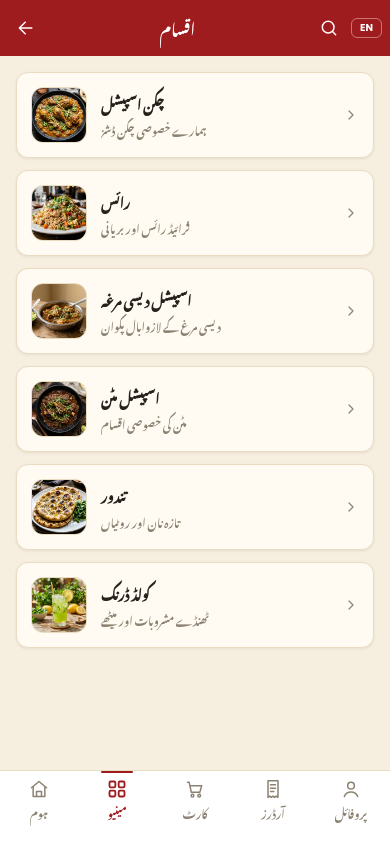
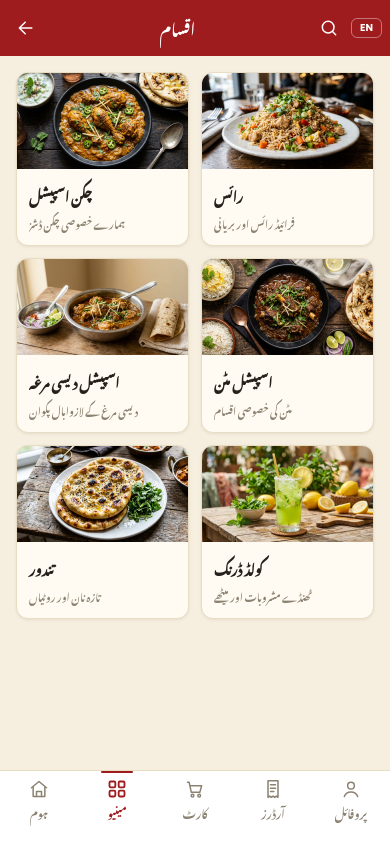
Before and after one commit to shahzaib106-web/Al-Aziz, a Next.js app: page /categories in a window 390 px wide. Built offline with nearby package versions, Linux system fonts and the light colour scheme; a web font is replaced by a local one.

Commit message:
Mobile menu as card grid; tiles show Half/Full prices exactly like the printed menu card; verified all 33 items & prices per category

```diff
--- a/app/categories/page.js
+++ b/app/categories/page.js
@@ -24,15 +24,19 @@ export default function Categories() {
             </Link>
           }
         />
-        <div className="p-4 grid grid-cols-1 md:grid-cols-2 lg:grid-cols-3 gap-3">
+        {/* Card-style category grid (never rows) */}
+        <div className="p-4 grid grid-cols-2 md:grid-cols-3 lg:grid-cols-4 gap-3">
           {cats.map((c) => (
-            <Link key={c.id} href={`/menu?cat=${c.id}`} className="card p-3.5 flex items-center gap-3.5 hover:border-maroon/40 hover:shadow-md transition group">
-              <img src={c.image} alt={c.en} className="w-14 h-14 rounded-xl object-cover border border-[#E8DCC3] shrink-0" />
-              <div className="flex-1 min-w-0">
+            <Link
+              key={c.id}
+              href={`/menu?cat=${c.id}`}
+              className="card overflow-hidden flex flex-col hover:border-maroon/40 hover:shadow-md hover:-translate-y-0.5 active:scale-[.98] transition select-none"
+            >
+              <img src={c.image} alt={c.en} className="w-full h-24 md:h-32 object-cover" />
+              <div className="p-3 flex flex-col gap-1 flex-1">
                 <div className={`${isUr ? 'urdu leading-relaxed' : ''} text-[13px] font-bold text-ink`}>{t(c.ur, c.en)}</div>
-                <div className={`${isUr ? 'urdu leading-relaxed' : ''} text-[11px] text-muted mt-0.5 line-clamp-1`}>{t(c.desc, c.descEn || c.en)}</div>
+                <div className={`${isUr ? 'urdu leading-relaxed' : ''} text-[10px] text-muted line-clamp-2 mt-auto`}>{t(c.desc, c.descEn || c.en)}</div>
               </div>
-              <Icon name="chevR" className="w-4 h-4 text-muted group-hover:text-maroon group-hover:translate-x-0.5 transition shrink-0" />
             </Link>
           ))}
         </div>
--- a/components/customer/product.js
+++ b/components/customer/product.js
@@ -22,6 +22,8 @@ export function Qty({ value, onChange, max = 99, light = false }) {
 export function MenuItemTile({ item, onOpen }) {
   const { isUr, t } = useLang();
   const out = !item.available || item.stock <= 0;
+  const half = item.options?.find((o) => o.label === 'Half')?.price;
+  const full = item.options?.find((o) => o.label === 'Full')?.price || item.price;
   return (
     <div
       onClick={onOpen}
@@ -43,7 +45,13 @@ export function MenuItemTile({ item, onOpen }) {
           {t(item.nameUr, item.nameEn)}
         </div>
         <div className="flex items-center justify-between gap-2 mt-auto pt-1">
-          <span className="text-maroon font-extrabold text-[13px] md:text-sm truncate" dir="ltr">{fmt(item.price)}</span>
+          {half ? (
+            <span className="text-maroon font-extrabold text-[10px] md:text-[11px] leading-tight" dir="ltr">
+              {t('ہاف', 'Half')} {half.toLocaleString('en-PK')} · {t('فل', 'Full')} {full.toLocaleString('en-PK')}
+            </span>
+          ) : (
+            <span className="text-maroon font-extrabold text-[13px] md:text-sm truncate tabular-nums" dir="ltr">{fmt(item.price)}</span>
+          )}
           {!out && (
             <span className="bg-leaf text-white rounded-full w-7 h-7 flex items-center justify-center shrink-0">
               <Icon name="plus" className="w-4 h-4" strokeWidth={2.4} />
```
